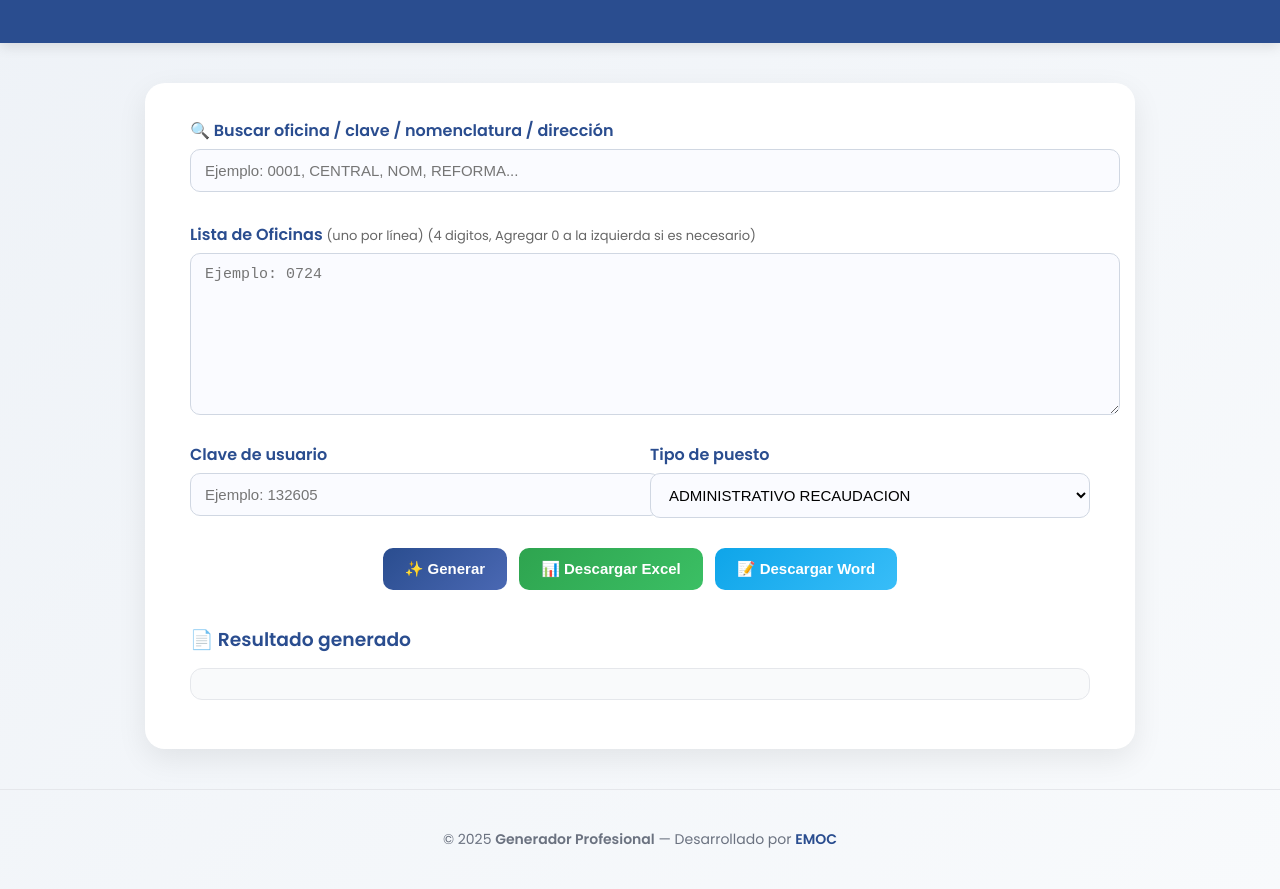
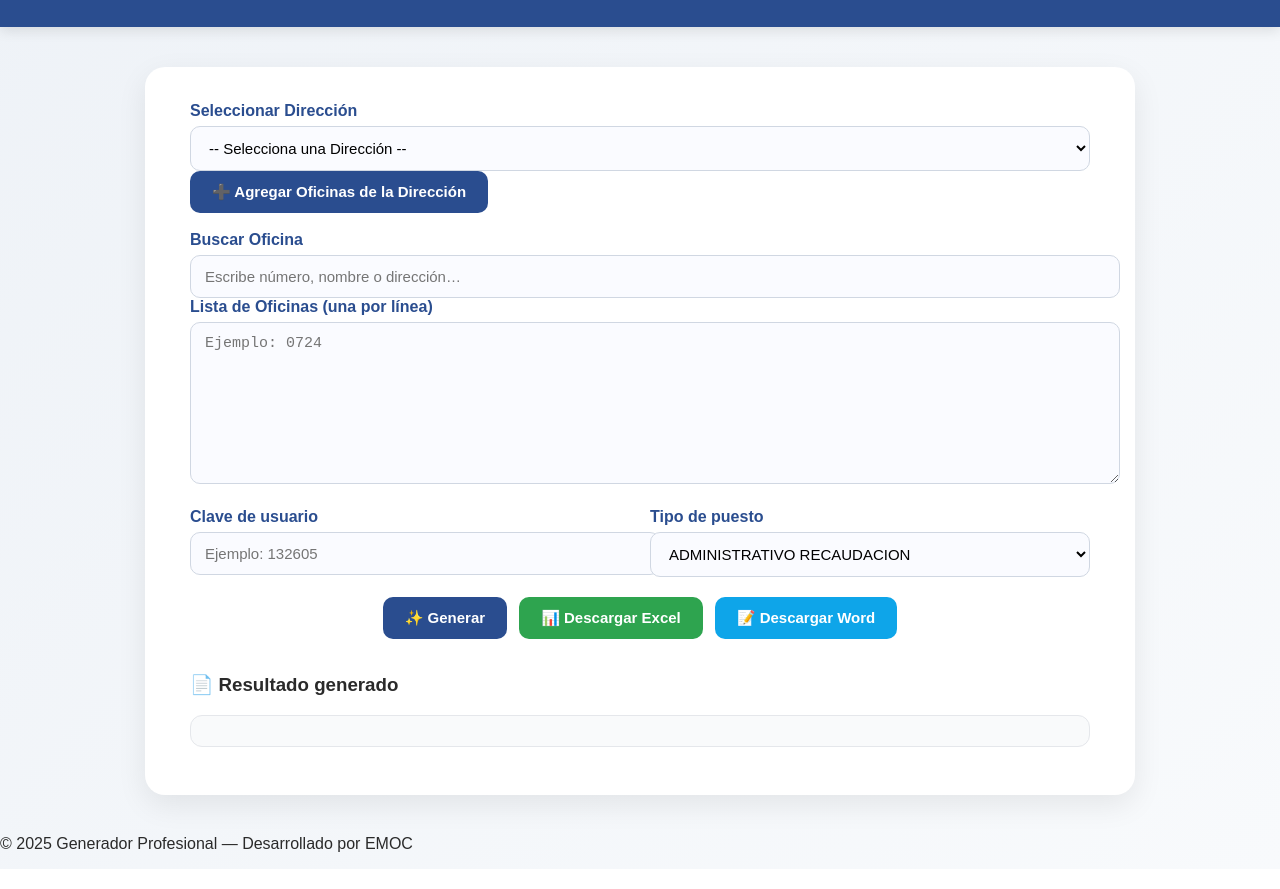
Before and after one commit to EdgarMisaelOsornio/CREACION-DE-CLAVES, a plain HTML site: page index.html in a window 1280 px wide. Shown: the part 107-996 px from the top of the page. Drawn offline with Linux system fonts and the light colour scheme; no server answers.

Commit message:
Add files via upload

```diff
--- a/index.html
+++ b/index.html
@@ -4,8 +4,9 @@
   <meta charset="UTF-8">
   <meta name="viewport" content="width=device-width, initial-scale=1.0">
   <title>Generador de Oficinas</title>
+
   <link rel="stylesheet" href="style.css">
-  <link href="https://fonts.googleapis.com/css2?family=Poppins:wght@400;600&display=swap" rel="stylesheet">
+
   <script src="https://cdnjs.cloudflare.com/ajax/libs/xlsx/0.18.5/xlsx.full.min.js"></script>
   <script src="https://cdnjs.cloudflare.com/ajax/libs/FileSaver.js/2.0.5/FileSaver.min.js"></script>
 </head>
@@ -19,16 +20,29 @@
   </header>
 
   <main class="container fade-in">
-    <!-- ================= BUSCADOR DE OFICINAS ================= -->
-<div class="search-section">
-  <label for="buscar">🔍 Buscar oficina / clave / nomenclatura / dirección</label>
-  <input type="text" id="buscar" placeholder="Ejemplo: 0001, CENTRAL, NOM, REFORMA...">
-  <div id="resultadosBusqueda" class="search-results"></div>
-</div>
-<!-- ========================================================= -->
+
+    <!-- FILTRO DE DIRECCIONES -->
+    <div class="form-group">
+      <label>Seleccionar Dirección</label>
+      <select id="filtroDireccion">
+          <option value="">-- Selecciona una Dirección --</option>
+      </select>
+    </div>
+
+    <button class="primary" onclick="agregarOficinasPorDireccion()">➕ Agregar Oficinas de la Dirección</button>
+    <br><br>
+
+    <!-- BUSCADOR -->
+    <div class="search-section">
+      <label>Buscar Oficina</label>
+      <input type="text" id="buscar" placeholder="Escribe número, nombre o dirección…">
+      <div id="resultadosBusqueda" class="search-results"></div>
+    </div>
+
+    <!-- FORMULARIO PRINCIPAL -->
     <div class="form-section">
       <div class="form-group">
-        <label>Lista de Oficinas <span>(uno por línea)</span> <span>(4 digitos, Agregar 0 a la izquierda si es necesario)</span> </label>
+        <label>Lista de Oficinas <span>(una por línea)</span></label>
         <textarea id="oficinas" rows="8" placeholder="Ejemplo: 0724"></textarea>
       </div>
 
@@ -48,7 +62,7 @@
             <option>AUXILIAR DE AREA CORPORATIVO</option>
             <option>AUXILIAR DE NOMINAS</option>
             <option>AUXILIAR DE SERVICIOS</option>
-			<option>AUXILIAR ADMINISTRATIVO</option>
+            <option>AUXILIAR ADMINISTRATIVO</option>
             <option>CAJERO RECAUDADOR</option>
             <option>COORDINADOR COMERCIAL</option>
             <option>COORDINADOR DE RECAUDACIONES</option>
@@ -96,12 +110,14 @@
       <pre id="resultado"></pre>
       <div id="errores" class="error"></div>
     </div>
+
   </main>
 
   <footer>
-    <p>© 2025 <b>Generador Profesional</b> — Desarrollado por <span class="marca">EMOC</span></p>
+    <p>© 2025 Generador Profesional — Desarrollado por EMOC</p>
   </footer>
 
-  <script src="script.js"></script>
+  <script type="module" src="js/main.js"></script>
+
 </body>
 </html>
--- a/style.css
+++ b/style.css
@@ -25,7 +25,7 @@ header .subtitle {
   margin-top: 6px;
 }
 
-/* ========= CONTAINER ========= */
+/* ========= CONTENEDOR ========= */
 .container {
   max-width: 900px;
   background: #fff;
@@ -33,12 +33,6 @@ header .subtitle {
   padding: 35px 45px;
   border-radius: 20px;
   box-shadow: 0 10px 30px rgba(0,0,0,0.08);
-  transition: all 0.3s ease;
-}
-
-.container:hover {
-  transform: translateY(-3px);
-  box-shadow: 0 12px 35px rgba(0,0,0,0.12);
 }
 
 /* ========= FORMULARIO ========= */
@@ -65,12 +59,6 @@ label {
   color: #2a4d8f;
 }
 
-label span {
-  font-weight: 400;
-  color: #666;
-  font-size: 13px;
-}
-
 textarea, input, select {
   width: 100%;
   padding: 12px 14px;
@@ -84,8 +72,6 @@ textarea, input, select {
 textarea:focus, input:focus, select:focus {
   border-color: #2a4d8f;
   background: #fff;
-  box-shadow: 0 0 0 3px rgba(42,77,143,0.15);
-  outline: none;
 }
 
 /* ========= BOTONES ========= */
@@ -94,7 +80,6 @@ textarea:focus, input:focus, select:focus {
   gap: 12px;
   justify-content: center;
   flex-wrap: wrap;
-  margin-top: 10px;
 }
 
 button {
@@ -103,49 +88,16 @@ button {
   padding: 12px 22px;
   font-size: 15px;
   cursor: pointer;
-  transition: all 0.25s ease;
   font-weight: 600;
-  display: flex;
-  align-items: center;
-  gap: 8px;
 }
 
-button.primary {
-  background: linear-gradient(135deg, #2a4d8f, #4a68b3);
-  color: #fff;
-}
-button.primary:hover {
-  transform: translateY(-2px);
-  background: linear-gradient(135deg, #24407b, #3d5ea0);
-}
-
-button.success {
-  background: linear-gradient(135deg, #2ea44f, #3bbf64);
-  color: #fff;
-}
-button.success:hover {
-  transform: translateY(-2px);
-  background: linear-gradient(135deg, #24843f, #33a356);
-}
-
-button.info {
-  background: linear-gradient(135deg, #0ea5e9, #38bdf8);
-  color: #fff;
-}
-button.info:hover {
-  transform: translateY(-2px);
-  background: linear-gradient(135deg, #0284c7, #14b8a6);
-}
+/* COLORES */
+button.primary { background: #2a4d8f; color: white; }
+button.success { background: #2ea44f; color: white; }
+button.info    { background: #0ea5e9; color: white; }
 
 /* ========= RESULTADO ========= */
-.output {
-  margin-top: 35px;
-}
-
-.output h3 {
-  color: #2a4d8f;
-  margin-bottom: 10px;
-}
+.output { margin-top: 35px; }
 
 pre {
   background: #f9fafb;
@@ -155,75 +107,13 @@ pre {
   white-space: pre-wrap;
   max-height: 350px;
   overflow-y: auto;
-  font-size: 14px;
-  font-family: 'Poppins', sans-serif;
-  color: #1f2937;
-  font-weight:550;
-  transition: background 0.3s ease;
 }
 
-pre:hover {
-  background: #f3f4f6;
-}
-
-.error {
-  color: #dc2626;
-  margin-top: 10px;
-  font-weight: bold;
-}
-
-/* ========= FOOTER ========= */
-footer {
-  text-align: center;
-  padding: 25px 10px;
-  color: #6b7280;
-  font-size: 14px;
-  border-top: 1px solid #e5e7eb;
-}
-
-footer .marca {
-  color: #2a4d8f;
-  font-weight: 700;
-}
-
-/* ========= ANIMACIONES ========= */
-.fade-in {
-  animation: fadeIn 0.6s ease forwards;
-}
-
-@keyframes fadeIn {
-  from { opacity: 0; transform: translateY(15px); }
-  to { opacity: 1; transform: translateY(0); }
-}
-
-/* ========= RESPONSIVE ========= */
-@media (max-width: 600px) {
-  .container {
-    padding: 25px;
-  }
-
-  button {
-    width: 100%;
-    justify-content: center;
-  }
-
-  header h1 {
-    font-size: 1.4em;
-  }
-}
-
-/* ====== ESTILOS DEL BUSCADOR ====== */
-
-.search-section {
-  margin-bottom: 30px;
-}
-
+/* ========= BUSCADOR ========= */
 .search-results {
-  background: #f9fafb;
   border: 1px solid #d1d5db;
   margin-top: 10px;
   border-radius: 10px;
-  padding: 10px;
   display: none;
   max-height: 240px;
   overflow-y: auto;
@@ -233,7 +123,6 @@ footer .marca {
   padding: 10px;
   border-bottom: 1px solid #e5e7eb;
   cursor: pointer;
-  font-size: 14px;
 }
 
 .search-item:hover {
```
